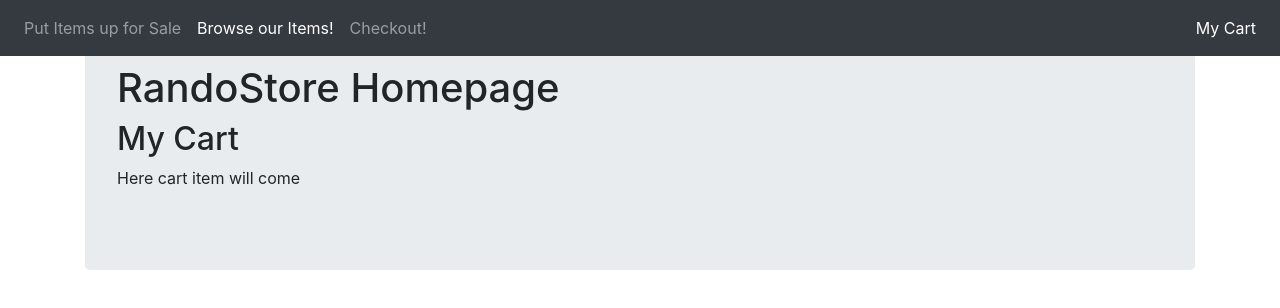
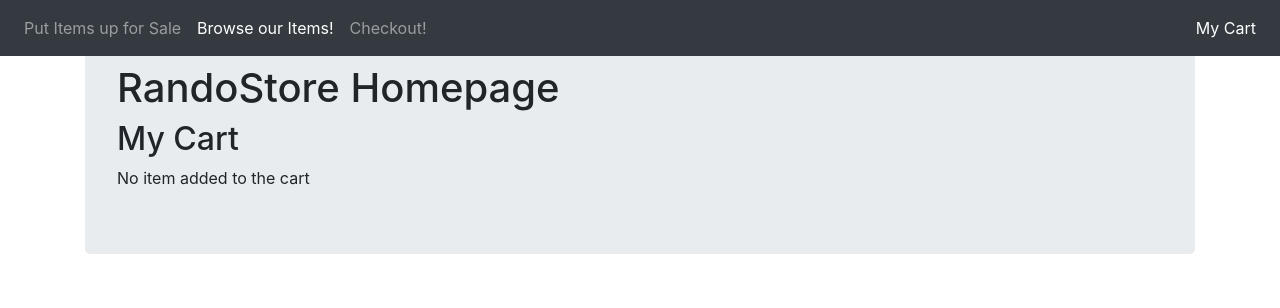
Before and after one commit to waleedwaseem/ProductBox-Frontend-Challenge, a React (Create React App) app: page /cart in a window 1280 px wide. Shown: the top 308 px of the page. Built offline with nearby package versions, Linux system fonts and the light colour scheme.

Commit message:
Add Cart item displaying functionality

```diff
--- /dev/null
+++ b/src/components/cart/index.js
@@ -0,0 +1,49 @@
+import React from 'react';
+import { connect } from 'react-redux';
+
+function Cart(props) {
+	return <div>
+		{props.cart.length > 0
+			?   <table className="table table-bordered">
+				<thead>
+					<tr>
+						<th>Item</th>
+						<th>Quantity</th>
+						<th>Price</th>
+						<th>Actions</th>
+					</tr>
+				</thead>
+				<tbody>
+					{
+						props.cart.map(item => <tr key={item.id}>
+							<td>{item.name}</td>
+							<td>{item.quantity}</td>
+							<td>${item.price}</td>
+							<td><button onClick={() => props.addToCart(item)}> + </button><button onClick={() => props.removeFromCart(item)}> - </button></td>
+						</tr>)
+					}
+				</tbody>
+				</table>
+			: 'No item added to the cart'
+	}
+	</div>
+}
+
+function mapStateToProps(state) {
+	return {
+		cart: state.cart,
+	}
+}
+
+function mapDispatchToProps(dispatch) {
+	return {
+		addToCart: (item) => {
+			dispatch({ type: 'ADD', payload: item})
+		},
+		removeFromCart: (item) => {
+			dispatch({ type: 'REMOVE', payload: item})
+		}
+	}
+}
+
+export default connect(mapStateToProps, mapDispatchToProps)(Cart);
--- a/src/pages/Cart.js
+++ b/src/pages/Cart.js
@@ -1,9 +1,10 @@
 import React from 'react';
+import MyCart from '../components/cart'
 
 const Cart = (props) => {
 	return <div>
 		<h2> My Cart </h2>
-		<p> Here cart item will come </p>
+		<MyCart />
 	</div>
 }
 
```
